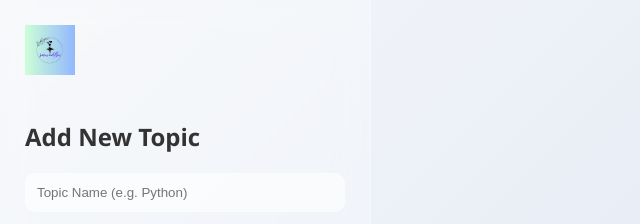
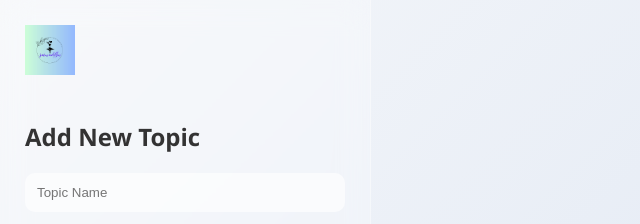
Before and after one commit to Samruddhi1301/link-manager-app, a plain HTML site: page index.html in a window 1280 px wide. Shown: the top 224 px of the page, 0-640 px from the left. Drawn offline with Linux system fonts and the light colour scheme.

Commit message:
Update index.html

```diff
--- a/index.html
+++ b/index.html
@@ -14,7 +14,7 @@
             </div>
             <h2>Add New Topic</h2>
             <div class="input-group">
-                <input type="text" id="topicName" placeholder="Topic Name (e.g. Python)">
+                <input type="text" id="topicName" placeholder="Topic Name">
                 <input type="url" id="topicLink" placeholder="Course Link">
                 <textarea id="taskInput" placeholder="Initial Tasks (comma or enter separated)"></textarea>
                 <button id="addBtn">Add to Dashboard</button>
```
